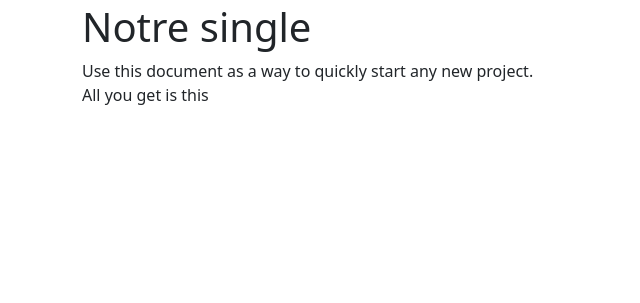
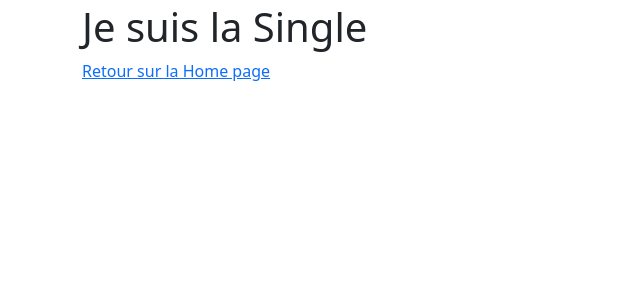
Before and after one commit to Tuvedunyel/Blog-class-php, a PHP site: page /public/index.php?p=single in a window 1280 px wide. Shown: the part 43-346 px from the top of the page, without its empty margins (0-640 px from the left). Run offline with PHP 8.4, Linux system fonts and the light colour scheme.

Commit message:
default template

```diff
--- a/pages/single.php
+++ b/pages/single.php
@@ -1,26 +1,2 @@
-<!DOCTYPE html>
-<html lang="fr">
-<head>
-    <meta charset="UTF-8">
-    <meta http-equiv="X-UA-Compatible" content="IE=edge">
-    <meta name="viewport" content="width=device-width, initial-scale=1.0">
-    <link href="https://cdn.jsdelivr.net/npm/bootstrap@5.1.2/dist/css/bootstrap.min.css" rel="stylesheet" integrity="sha384-uWxY/CJNBR+1zjPWmfnSnVxwRheevXITnMqoEIeG1LJrdI0GlVs/9cVSyPYXdcSF" crossorigin="anonymous">
-
-    <title>Blog</title>
-</head>
-<body>
-    <nav class="navbar navbar-inverse navbar-fixed-top">
-        <div class="container">
-            <div class="navbar-header">
-                <a href="#" class="navbar-brand">Project name</a>
-            </div>
-        </div>
-    </nav>
-    <div class="container">
-        <div class="starter-template" style="padding-bottom: 100px;">
-            <h1>Notre single</h1>
-            <p class="leader">Use this document as a way to quickly start any new project.<br> All you get is this</p>
-        </div>
-    </div>
-</body>
-</html>
+<h1>Je suis la Single</h1>
+<a href="index.php">Retour sur la Home page</a>
--- /dev/null
+++ b/pages/templates/default.php
@@ -0,0 +1,23 @@
+<!DOCTYPE html>
+<html lang="fr">
+<head>
+    <meta charset="UTF-8">
+    <meta http-equiv="X-UA-Compatible" content="IE=edge">
+    <meta name="viewport" content="width=device-width, initial-scale=1.0">
+    <link href="https://cdn.jsdelivr.net/npm/bootstrap@5.1.2/dist/css/bootstrap.min.css" rel="stylesheet" integrity="sha384-uWxY/CJNBR+1zjPWmfnSnVxwRheevXITnMqoEIeG1LJrdI0GlVs/9cVSyPYXdcSF" crossorigin="anonymous">
+
+    <title>Blog</title>
+</head>
+<body>
+    <nav class="navbar navbar-inverse navbar-fixed-top">
+        <div class="container">
+            <div class="navbar-header">
+                <a href="#" class="navbar-brand">Project name</a>
+            </div>
+        </div>
+    </nav>
+    <div class="container">
+        <?= $content; ?>
+    </div>
+</body>
+</html>
--- a/public/index.php
+++ b/public/index.php
@@ -9,8 +9,14 @@
         $p = 'home';
     }
 
+    ob_start();
+
     if ($p === 'home') {
         require './../pages/home.php';
     } elseif ($p === 'single') {
         require './../pages/single.php';
     }
+
+    $content= ob_get_clean();
+
+    require '../pages/templates/default.php';
```
Also changed, not shown: pages/home.php (+2 -25 lines).
